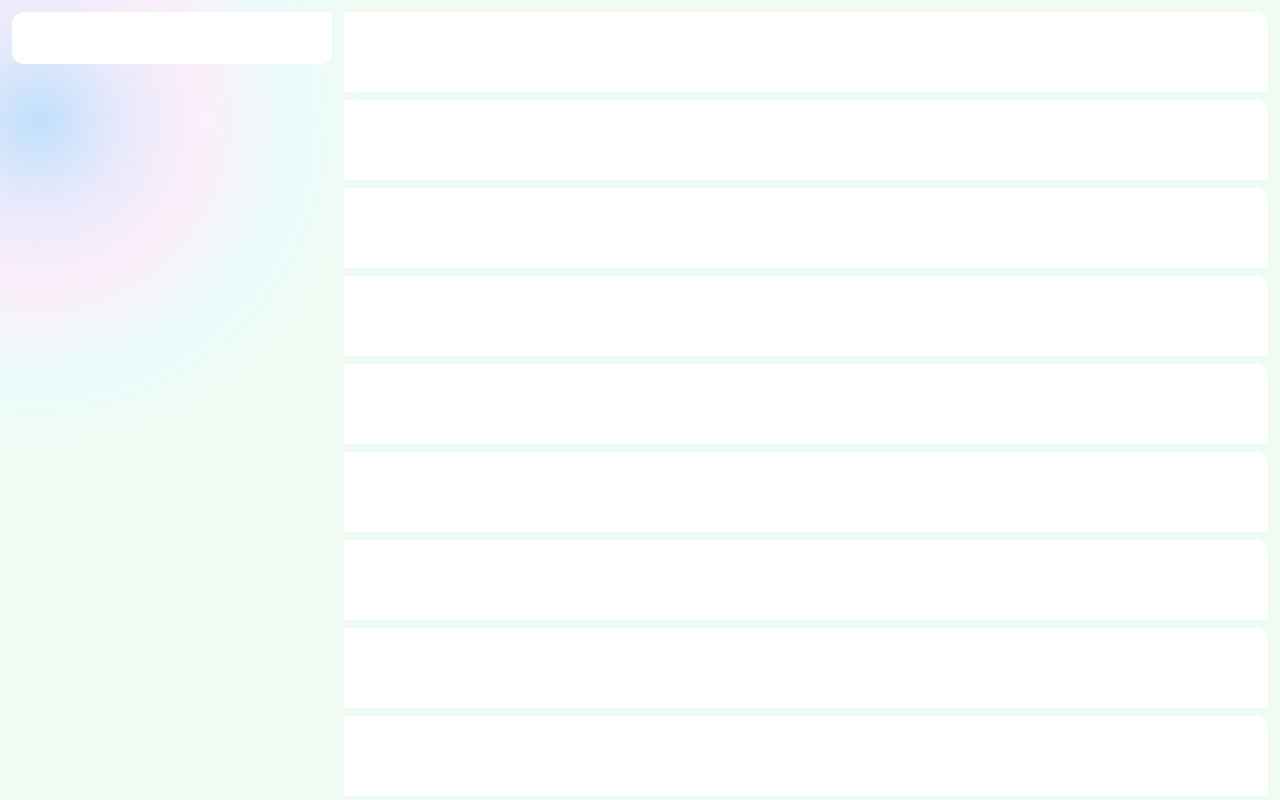
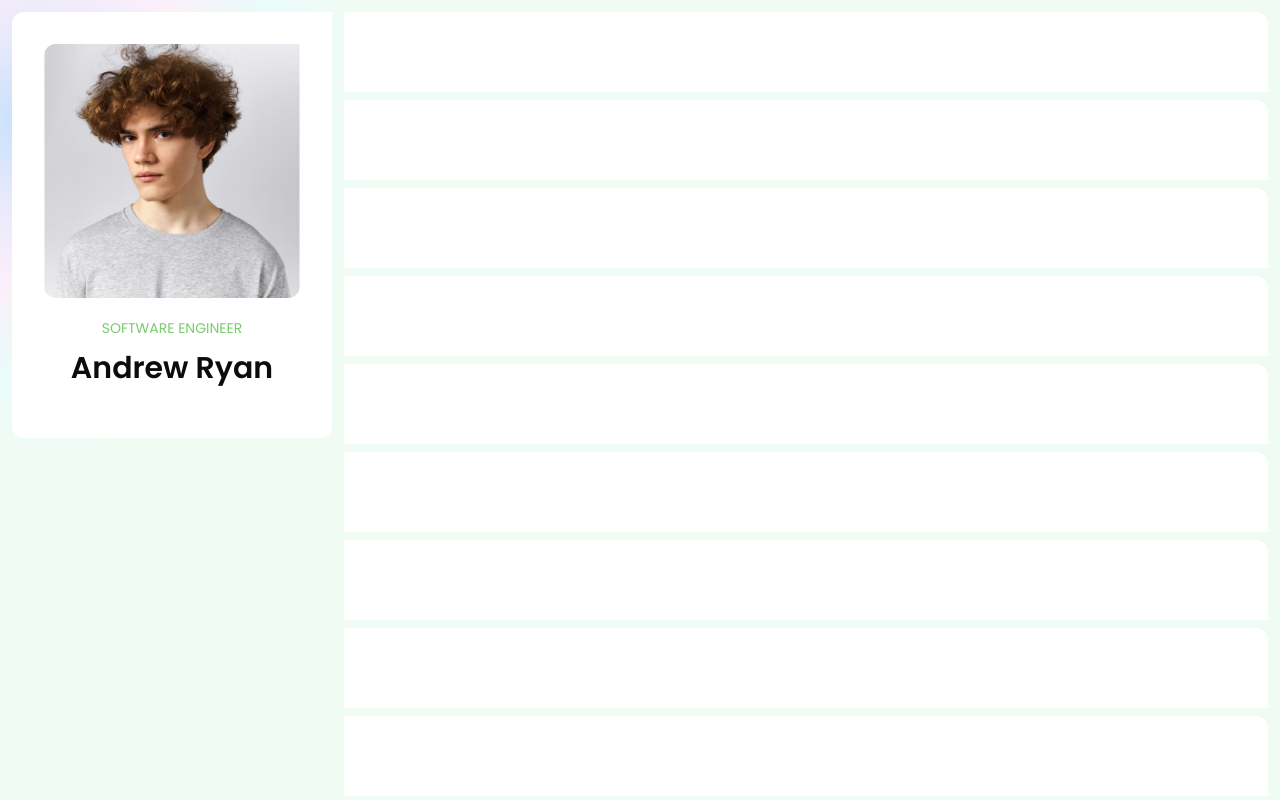
Before and after one commit to oxsabbir/dev-portfolio, a Next.js app: page / in a window 1280 px wide. Built offline with nearby package versions, Linux system fonts and the light colour scheme.

Commit message:
add profile image and created profile card

```diff
--- a/app/components/hero.jsx
+++ b/app/components/hero.jsx
@@ -2,7 +2,7 @@ export default function Hero() {
   return (
     <>
       <div className="p-4 rounded-tr-xl bg-background">
-        <h3 className="sectionHeaderText">Hello World</h3>
+        <h3 className="sectionHeaderText">Hero section</h3>
       </div>
     </>
   );
--- a/app/components/profile-card.jsx
+++ b/app/components/profile-card.jsx
@@ -1,8 +1,31 @@
+import profileImage from "@/public/profileImage.png";
+import Image from "next/image";
 export default function ProfileCard() {
   return (
     <>
       <div className="bg-background lg:sticky top-0 cardBackground rounded-xl p-4 rounded-tr-none">
-        <h1 className="smallText">Profile card</h1>
+        <div className=" p-4">
+          <Image
+            src={profileImage}
+            width={280}
+            height={280}
+            alt="profile-image"
+            className=" rounded-xl rounded-tr-none"
+          />
+
+          <div className=" flex flex-col items-center gap-3 py-5">
+            <p className=" text-secondery text-sm font-normal uppercase">
+              Software Engineer
+            </p>
+            <h4 className="font-semibold text-3xl">Andrew Ryan</h4>
+          </div>
+
+          <div>
+            <ul>
+              <li></li>
+            </ul>
+          </div>
+        </div>
       </div>
     </>
   );
--- a/app/layout.tsx
+++ b/app/layout.tsx
@@ -13,7 +13,7 @@ const plustJakartaSans = Plus_Jakarta_Sans({
 const poppins = Poppins({
   variable: "--font-poppins",
   subsets: ["latin"],
-  weight: ["300", "400", "500", "900"],
+  weight: ["300", "400", "500", "600", "900"],
   fallback: ["Arial", "Helvetica"],
 });
 
@@ -33,7 +33,7 @@ export default function RootLayout({
         className={`${plustJakartaSans.variable} ${poppins.variable} antialiased`}
       >
         <div className=" bodyGradient overflow-auto h-screen">
-          <div className=" max-w-screen-xxl   m-auto p-3">
+          <div className=" max-w-screen-xxl m-auto p-3">
             <div className=" flex gap-3 justify-between ">
               <div className="w-[320px]">
                 <ProfileCard />
```
Also changed, not shown: package.json (+5 -4 lines), public/profileImage.png (added), 1 other file (tests, documents, lock files or other folders).
